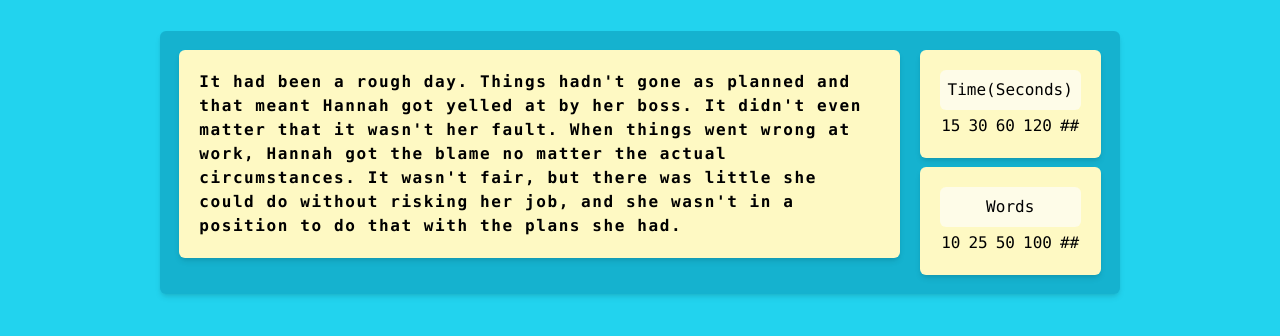
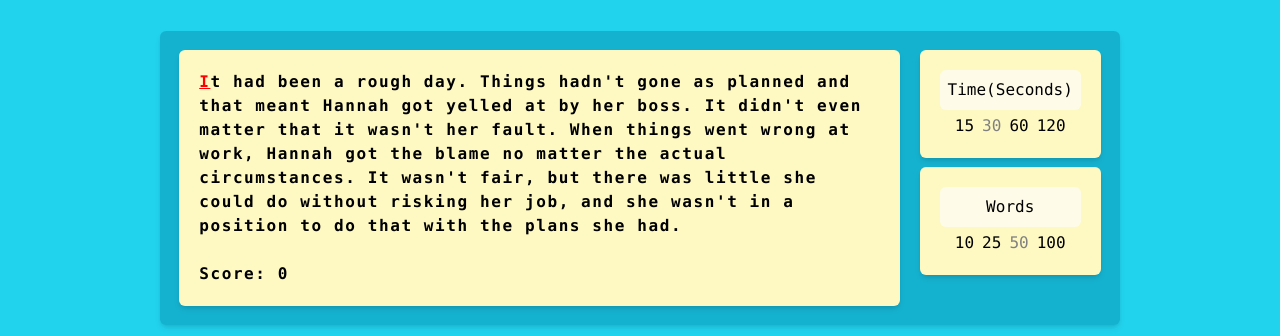
Before and after one commit to CNocilo/Project-Keyboard-Warrior, a React (Vite) app in the folder react-PKW/: page / in a window 1280 px wide. Shown: the part 309-645 px from the top of the page. Built offline with nearby package versions, Linux system fonts and the light colour scheme.

Commit message:
Added the entire game :)

```diff
--- a/react-PKW/package.json
+++ b/react-PKW/package.json
@@ -25,6 +25,6 @@
     "eslint-plugin-react-refresh": "^0.4.6",
     "postcss": "^8.4.38",
     "tailwindcss": "^3.4.3",
-    "vite": "^5.2.0"
+    "vite": "^5.2.10"
   }
 }
--- a/react-PKW/src/components/GameOptions.jsx
+++ b/react-PKW/src/components/GameOptions.jsx
@@ -1,6 +1,19 @@
-import React from 'react'
+/* eslint-disable no-unused-vars */
+import React, { useState } from 'react'
+import MainBodyGame from '../components/MainBodyGame'
 
-const GameOptions = () => {
+const GameOptions = (options) => {
+    const [time, setTime] = useState(30);
+    const [words, setWords] = useState(50);
+    const {timeOption, wordOption} = options;
+
+    const handleTime = (button) => {
+        setTime(button);
+    }
+    const handleWords = (button) => {
+        setWords(button);
+    }
+
   return (
     <section className="p-[2%]">
         <div className="container m-auto bg-yellow-100 p-5 rounded-md justify-center font-mono shadow-md">
@@ -8,21 +21,30 @@ const GameOptions = () => {
                 Time(Seconds)
             </div>
            <div className="flex space-x-2 pt-1 justify-center">
-                <p className="text-black font-mono">
+                <button
+                    onClick={() => handleTime(15)}
+                    style={{ color: time === 15 ? 'gray' : 'black' }}>
+                <p>
                     15
-                </p>
-                <p className="text-black font-mono">
+                </p></button>
+                <button
+                    onClick={() => handleTime(30)}
+                    style={{ color: time === 30 ? 'gray' : 'black' }}>
+                <p>
                     30
-                </p>
-                <p className="text-black font-mono">
+                </p></button>
+                <button
+                    onClick={() => handleTime(60)}
+                    style={{ color: time === 60 ? 'gray' : 'black' }}>
+                <p>
                     60
-                </p>
-                <p className="text-black font-mono">
+                </p></button>
+                <button
+                    onClick={() => handleTime(120)}
+                    style={{ color: time === 120 ? 'gray' : 'black' }}>
+                <p>
                     120
-                </p>
-                <p className="text-black font-mono">
-                    ##
-                </p>
+                </p></button>
            </div>
         </div>
         <div className="container mt-[5%] bg-yellow-100 p-5 rounded-md justify-center font-mono shadow-md">
@@ -30,21 +52,31 @@ const GameOptions = () => {
                 Words
             </div>
            <div className="flex space-x-2 pt-1 justify-center">
-                <p className="text-black font-mono">
+                <button
+                    onClick={() => handleWords(10)}
+                    style={{ color: words === 10 ? 'gray' : 'black' }}>
+                <p>
                     10
-                </p>
-                <p className="text-black font-mono">
+                </p></button>
+                <button
+                    onClick={() => handleWords(25)}
+                    style={{ color: words === 25 ? 'gray' : 'black' }}>
+                <p>
                     25
-                </p>
-                <p className="text-black font-mono">
+                </p></button>
+                <button
+                    onClick={() => handleWords(50)}
+                    style={{ color: words === 50 ? 'gray' : 'black' }}>
+                <p>
                     50
-                </p>
-                <p className="text-black font-mono">
+                </p></button>
+                <button
+                    onClick={() => handleWords(100)}
+                    style={{ color: words === 100 ? 'gray' : 'black' }}>
+                <p>
                     100
-                </p>
-                <p className="text-black font-mono">
-                    ##
-                </p>
+                </p></button>
+
            </div>
         </div>
     </section>
--- a/react-PKW/src/components/MainBodyGame.jsx
+++ b/react-PKW/src/components/MainBodyGame.jsx
@@ -1,11 +1,70 @@
-import React from 'react'
+/* eslint-disable no-unused-vars */
+import React, { useState, useEffect } from 'react'
 
-const MainBodyGame = () => {
+const MainBodyGame = (options) => {
+  const [score, setScore] = useState(0);
+  const [currentChar, setCurrentChar] = useState(0);
+  const [currentWord, setCurrentWord] = useState("It ");
+  const [passage, setPassage] = useState(["had ", "been ", "a ", "rough ", "day. ", "Things ", "hadn't ", "gone ", "as ",
+  "planned ", "and ", "that ", "meant ", "Hannah ", "got ", "yelled ", "at ", "by ",
+  "her ", "boss. ", "It ", "didn't ", "even ", "matter ", "that ", "it ", "wasn't ",
+  "her ", "fault. ", "When ", "things ", "went ", "wrong ", "at ", "work, ",
+  "Hannah ", "got ", "the ", "blame ", "no ", "matter ", "the ", "actual ",
+  "circumstances. ", "It ", "wasn't ", "fair, ", "but ", "there ", "was ",
+  "little ", "she ", "could ", "do ", "without ", "risking ", "her ", "job, ",
+  "and ", "she ", "wasn't ", "in ", "a ", "position ", "to ", "do ", "that ",
+  "with ", "the ", "plans ", "she ", "had. "]);
+
+  const [wordHistory, setWordHistory] = useState([]);
+  const [misses, setMisses] = useState(0);
+
+  const keyDown = (event) => {
+    const inputChar = event.key;
+    const targetChar = currentWord[currentChar];
+
+    if (inputChar === targetChar) {
+      setScore(score + 10);
+
+      setCurrentChar(currentChar + 1);
+
+      if (currentChar >= currentWord.length - 1 && passage.length > 0) {
+        setWordHistory((prev) => [...prev, currentWord]);
+        setCurrentWord(passage[0]);
+        setPassage((prev) => prev.slice(1));
+        setCurrentChar(0);
+      }
+    }
+
+  }
+
+  useEffect(() => {
+    // Add event listener for keydown event
+    window.addEventListener('keydown', keyDown);
+
+    // Cleanup function to remove event listener
+    return () => {
+      window.removeEventListener('keydown', keyDown);
+    };
+  }, [[currentChar, score]]);
+
   return (
     <section className="pb-[2%] pl-[2%] pt-[2%]">
       <div className="container mx-auto bg-yellow-100 justify-center rounded-md p-5 tracking-widest font-mono shadow-md">
         <div className="font-bold">
-            <p>It had been a rough day. Things hadn't gone as planned and that meant Hannah got yelled at by her boss. It didn't even matter that it wasn't her fault. When things went wrong at work, Hannah got the blame no matter the actual circumstances. It wasn't fair, but there was little she could do without risking her job, and she wasn't in a position to do that with the plans she had.</p>
+          <p>{wordHistory.join(" ")} {' '}
+          {currentWord.split('').map((char, index) => (
+              <span
+                key={index}
+                style={{
+                  textDecoration: currentChar === index ? 'underline' : 'none', // Highlight current character
+                  color: currentChar === index ? 'red' : 'black',
+                }}
+              >
+                {char}
+              </span>
+            ))}{" "}
+          {passage.join(" ")}</p><br />
+          <p>{"Score: "}{score} {options.time}</p>
         </div>
       </div>
     </section>
--- a/react-PKW/src/pages/HomePage.jsx
+++ b/react-PKW/src/pages/HomePage.jsx
@@ -1,4 +1,4 @@
-import React from 'react'
+//import React from 'react'
 import MainBodyGame from '../components/MainBodyGame'
 import GameOptions from '../components/GameOptions'
 
```
Also changed, not shown: 1 other file (tests, documents, lock files or other folders).
